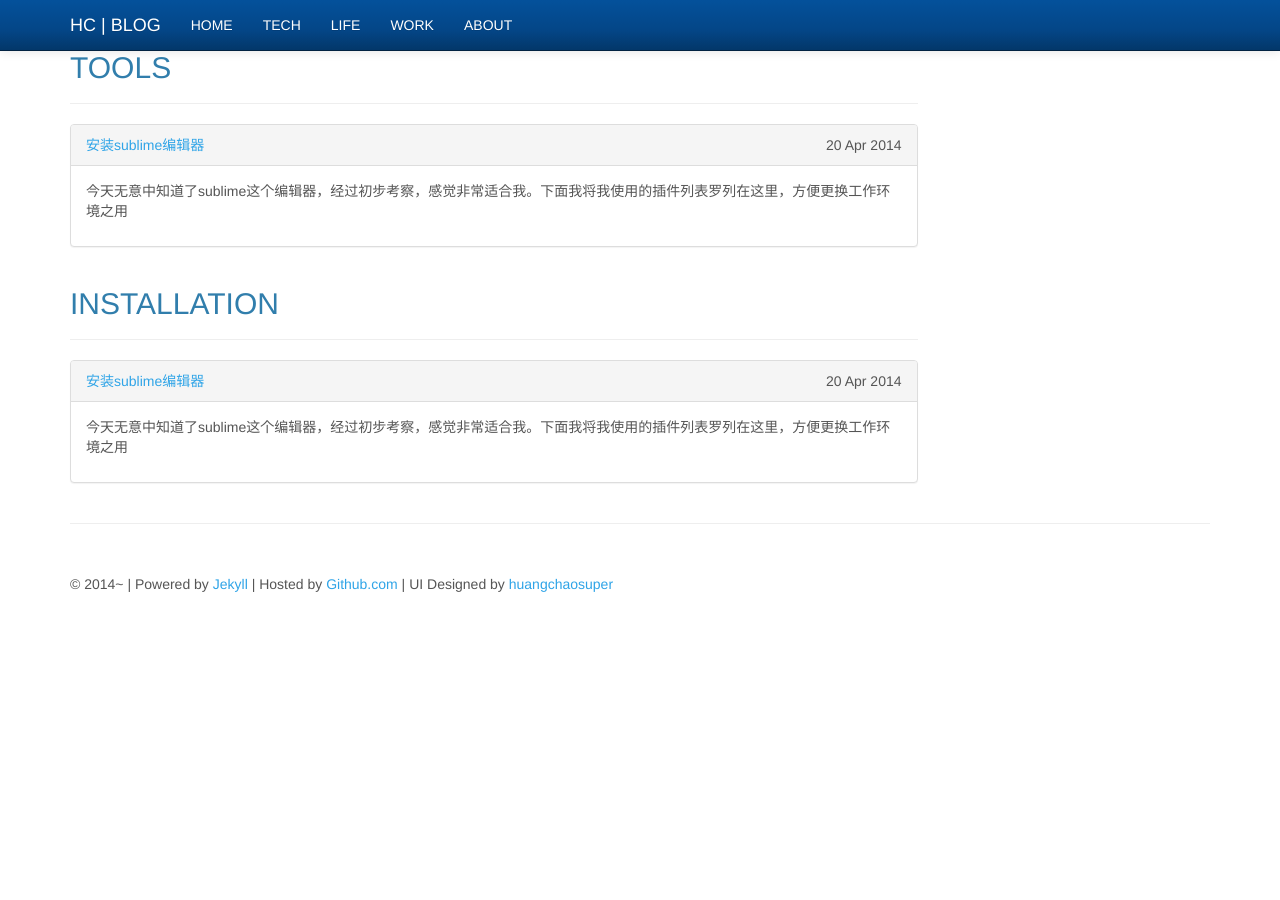
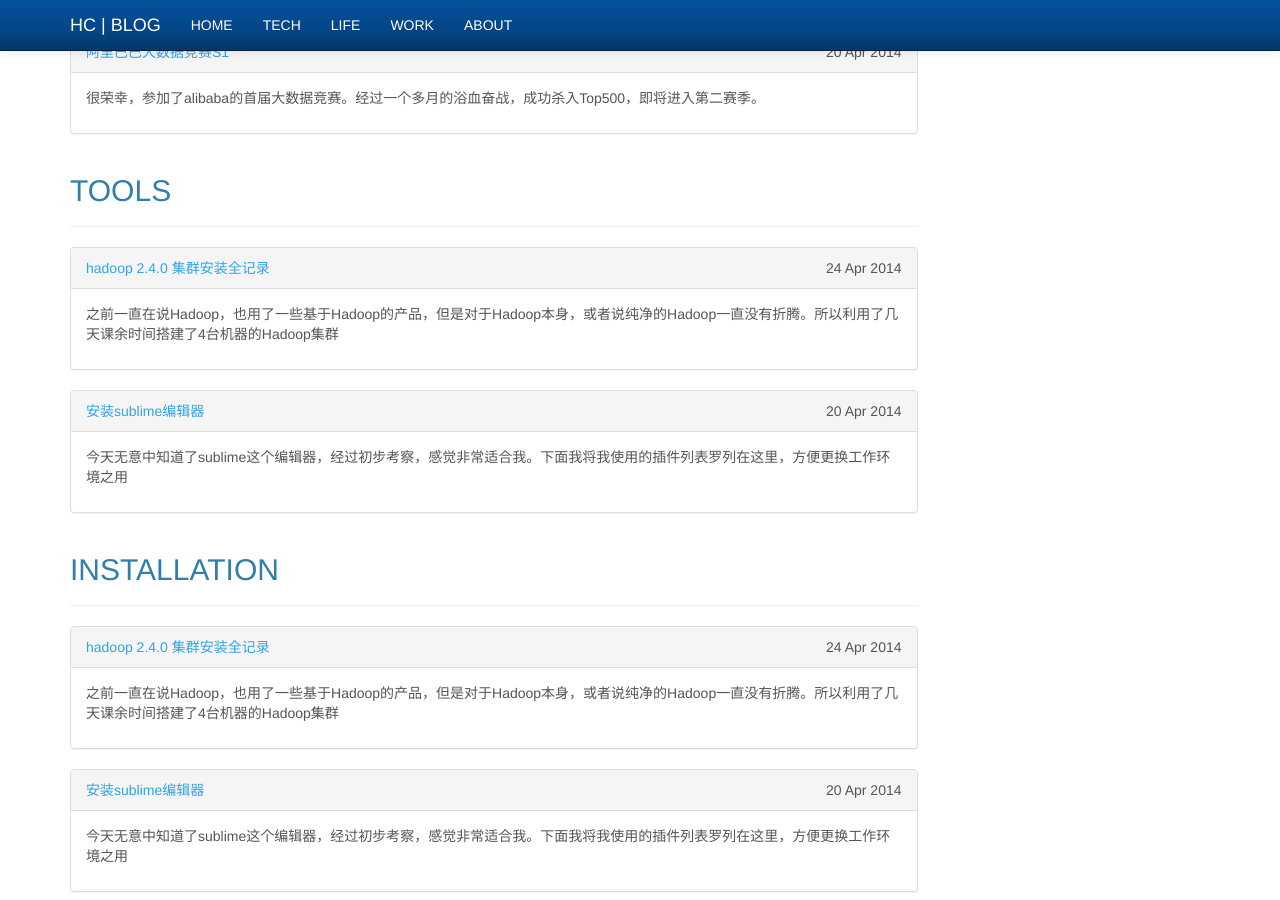
Before and after one commit to huangchaosuper/blog, a Jekyll site: the page built from tags.html, in a window 1280 px wide and 900 px high, scrolled down 707 px. Built offline with Jekyll 4.4.1, drawn with Linux system fonts in a browser that asks for light colours; Markdown is read by kramdown in place of the engine named in the settings; before the commit the page ends 1331 px from its top, so only the background shows below that; some of the changed text lies outside the part shown.

Commit message:
add hadoop blog

````diff
--- a/_posts/2014-03-22-welcome-to-jekyll.markdown
+++ b/_posts/2014-03-22-welcome-to-jekyll.markdown
@@ -3,6 +3,7 @@
 title:  "51CTO BLOG 迁移"
 date:   2014-03-22 05:26:44
 categories: tech
+tags: jekyll
 ---
 
 以前使用51cto的blog，虽然原创的东西不多，但是也有所不舍，决定在这里加入一个[链接][1]。
--- /dev/null
+++ b/_posts/2014-04-24-hadoop-install.markdown
@@ -0,0 +1,366 @@
+---
+layout: post
+title: "hadoop 2.4.0 集群安装全记录"
+date: 2014-04-24 12:58:00
+categories: work tech
+tags: tools installation
+---
+
+之前一直在说Hadoop，也用了一些基于Hadoop的产品，但是对于Hadoop本身，或者说纯净的Hadoop一直没有折腾。所以利用了几天课余时间搭建了4台机器的Hadoop集群
+
+##准备
+首先部署了4台redhat x64机器，机器名分别为 `M1,S1,S2,S3...`
+>M1:NameNode，SecondNameNode，ResourceManager
+
+>S1:DataNode,NodeManager
+
+>S2:DataNode,NodeManager
+
+>S3:DataNode,NodeManager
+
+以上分配可能有些问题，日后再改咯
+
+##卸载OpenJDK
+由于RH本身自带OpenJDK，但是和SunJDK还是有些细微差别，为了保证万无一失，这里卸载自带的OpenJDK
+```shell
+<!-- 切换到管理员帐户 -->
+sudo -s
+<!-- 查看java版本，是否为OpenJDK -->
+java --version
+<!-- 查看系统中安装的所有java包，并逐一删除 -->
+rpm -qa|grep java
+rpm -e --nodeps java-1.7.0-openjdk-devel-1.7.0.25-2.3.10.4.el6_4.x86_64
+rpm -e --nodeps java-1.5.0-gcj-1.5.0.0-29.1.el6.x86_64
+rpm -e --nodeps java-1.6.0-openjdk-1.6.0.0-1.62.1.11.11.90.el6_4.x86_64
+rpm -e --nodeps java-1.7.0-openjdk-1.7.0.25-2.3.10.4.el6_4.x86_64
+rpm -e --nodeps java-1.6.0-openjdk-devel-1.6.0.0-1.62.1.11.11.90.el6_4.x86_64
+```
+
+##安装Sun JDK
+首先从Oracle下载最新的jdk安装包`rpm`，我写此文章的时候已经是java8了
+```shell
+<!--我的下载目录为/home/huanchao/downloads-->
+cd /home/huanchao/downloads
+rpm -i jdk-8u5-linux-x64.rpm
+```
+
+##创建hadoop用户和组，构建hadoop文件结构
+当然，如果大家在自己的帐号下，或者`root`帐号下创建也是完全可以，不过不够专业，而且会有安全风险，这里不多赘述
+```shell
+<!--创建hadoop用户和组-->
+useradd -m -s /bin/bash -U hadoop
+<!--切换到hadoop用户-->
+su hadoop
+cd /home/hadoop
+mkdir downloads
+cd downloads
+<!--从官网将最新的hadoop2.4.0.tar.gz包下载到/home/hadoop/downloads/目录下，并解压-->
+tar -xzvf hadoop-2.4.0.tar.gz
+<!--切换回root账户-->
+exit
+<!--将解压后的文件目录移动到系统的opt目录下，我这里使用的是cloudhost，SAN存储-->
+mv /home/hadoop/downloads/hadoop-2.4.0 /opt/cloudhost/hadoop-2.4.0
+<!--创建软连接-->
+ln -s /opt/cloudhost/hadoop-2.4.0/ /opt/cloudhost/hadoop
+cd /opt/cloudhost/hadoop/etc/hadoop
+<!--创建logs目录，并赋予hadoop用户权限-->
+mkdir /opt/cloudhost/logs/hadoop
+cd /opt/cloudhost/logs
+chown -R hadoop:hadoop hadoop
+```
+
+##添加环境变量
+切换回`hadoop`用户
+>编辑`/home/hadoop/.bashrc`
+```content
+export JAVA_HOME=/usr/java/default/
+export PATH=$PATH:$JAVA_HOME/bin
+export CLASSPATH=$JAVA_HOME/lib/*.jar:$JAVA_HOME/jre/lib/*.jar
+
+export HADOOP_HOME=/opt/cloudhost/hadoop
+export PATH=$PATH:$HADOOP_HOME/bin
+export PATH=$PATH:$HADOOP_HOME/sbin
+export HADOOP_LOG_DIR=/opt/cloudhost/logs/hadoop
+export YARN_LOG_DIR=$HADOOP_LOG_DIR
+```
+
+##RSA免密码配置
+这一步是必须的，也是最繁琐的:(
+>在用户`hadoop`的工作目录下`/home/hadoop/`执行`ssh-keygen`，一路回车
+
+如果没什么异常，会生成此文件`/home/hadoop/.ssh/id_rsa.pub`
+```shell
+<!--创建authorized_keys 或者 #cat id_dsa.pub >> ~/.ssh/authorized_keys-->
+cp /home/hadoop/.ssh/id_rsa.pub /home/hadoop/.ssh/authorized_keys
+<!--切换到root用户-->
+exit
+<!--把此文件copy到处，供分发给S1，S2和S3-->
+cp /home/hadoop/.ssh/id_rsa.pub /home/huanchao/id_rsa.pub
+```
+S1，S2，S3分别执行以上操作，可以通过下面代码进行验证
+```shell
+ssh M1
+```
+
+##修改hadoop配置文件
+>hadoop#/opt/cloudhost/hadoop/etc/hadoop/core-site.xml
+```vim
+<?xml version="1.0" encoding="UTF-8"?>
+<?xml-stylesheet type="text/xsl" href="configuration.xsl"?>
+<configuration>
+        <property>
+                <name>fs.defaultFS</name>
+                <value>hdfs://M1:9000/</value>
+                <description>The name of the default file system. A URI whose scheme
+                        and authority determine the FileSystem implementation. The uri's
+                        scheme determines the config property (fs.SCHEME.impl) naming the
+                        FileSystem implementation class. The uri's authority is used to
+                        determine the host, port, etc. for a filesystem.</description>
+        </property>
+        <property>
+                <name>dfs.replication</name>
+                <value>3</value>
+        </property>
+        <property>
+                <name>hadoop.tmp.dir</name>
+                <value>/opt/cloudhost/hadoop/tmp/hadoop-${user.name}</value>
+                <description>A base for other temporary directories.</description>
+        </property>
+</configuration>
+```
+>hadoop#/opt/cloudhost/hadoop/etc/hadoop/hdfs-site.xml
+```vim
+<?xml version="1.0" encoding="UTF-8"?>
+<?xml-stylesheet type="text/xsl" href="configuration.xsl"?>
+<configuration>
+        <property>
+                <name>dfs.namenode.name.dir</name>
+                <value>/opt/cloudhost/hadoop/hdfs/name</value>
+                <description>Path on the local filesystem where the NameNode stores
+                        the namespace and transactions logs persistently.</description>
+        </property>
+        <property>
+                <name>dfs.datanode.data.dir</name>
+                <value>/opt/cloudhost/hadoop/hdfs/data</value>
+                <description>Comma separated list of paths on the local filesystem of a DataNode where it should store its blocks.</description>
+        </property>
+        <property>
+                <name>dfs.permissions</name>
+                <value>false</value>
+        </property>
+</configuration>
+```
+>hadoop#/opt/cloudhost/hadoop/etc/hadoop/yarn-site.xml
+```vim
+<?xml version="1.0"?>
+<configuration>
+        <property>
+                <name>yarn.resourcemanager.resource-tracker.address</name>
+                <value>M1:8031</value>
+                <description>host is the hostname of the resource manager and
+                        port is the port on which the NodeManagers contact the Resource Manager.
+                </description>
+        </property>
+        <property>
+                <name>yarn.resourcemanager.scheduler.address</name>
+                <value>M1:8030</value>
+                <description>host is the hostname of the resourcemanager and port is
+                        the port
+                        on which the Applications in the cluster talk to the Resource Manager.
+                </description>
+        </property>
+        <property>
+                <name>yarn.resourcemanager.scheduler.class</name>
+                <value>org.apache.hadoop.yarn.server.resourcemanager.scheduler.capacity.CapacityScheduler</value>
+                <description>In case you do not want to use the default scheduler</description>
+        </property>
+        <property>
+                <name>yarn.resourcemanager.address</name>
+                <value>M1:8032</value>
+                <description>the host is the hostname of the ResourceManager and the
+                        port is the port on
+                        which the clients can talk to the Resource Manager.
+                </description>
+        </property>
+        <property>
+                <name>yarn.nodemanager.local-dirs</name>
+                <value>${hadoop.tmp.dir}/nodemanager/local</value>
+                <description>the local directories used by the nodemanager</description>
+        </property>
+        <property>
+                <name>yarn.nodemanager.address</name>
+                <value>0.0.0.0:8034</value>
+                <description>the nodemanagers bind to this port</description>
+        </property>
+        <property>
+                <name>yarn.nodemanager.resource.cpu-vcores</name>
+                <value>1</value>
+                <description></description>
+        </property>
+        <property>
+                <name>yarn.nodemanager.resource.memory-mb</name>
+                <value>2048</value>
+                <description>Defines total available resources on the NodeManager to be made available to running containers</description>
+        </property>
+        <property>
+                <name>yarn.nodemanager.remote-app-log-dir</name>
+                <value>${hadoop.tmp.dir}/nodemanager/remote</value>
+                <description>directory on hdfs where the application logs are moved to </description>
+        </property>
+        <property>
+                <name>yarn.nodemanager.log-dirs</name>
+                <value>${hadoop.tmp.dir}/nodemanager/logs</value>
+                <description>the directories used by Nodemanagers as log directories</description>
+        </property>
+        <property>
+                <name>yarn.application.classpath</name>
+                <value>$HADOOP_HOME,$HADOOP_HOME/share/hadoop/common/*,
+               $HADOOP_HOME/share/hadoop/common/lib/*,
+               $HADOOP_HOME/share/hadoop/hdfs/*,$HADOOP_HOME/share/hadoop/hdfs/lib/*,
+               $HADOOP_HOME/share/hadoop/yarn/*,$HADOOP_HOME/share/hadoop/yarn/lib/*,
+               $HADOOP_HOME/share/hadoop/mapreduce/*,$HADOOP_HOME/share/hadoop/mapreduce/lib/*</value>
+                <description>Classpath for typical applications.</description>
+        </property>
+        <!-- Use mapreduce_shuffle instead of mapreduce.suffle (YARN-1229)-->
+        <property>
+                <name>yarn.nodemanager.aux-services</name>
+                <value>mapreduce_shuffle</value>
+                <description>shuffle service that needs to be set for Map Reduce to run </description>
+        </property>
+     <property>
+            <name>yarn.nodemanager.aux-services.mapreduce.shuffle.class</name>
+            <value>org.apache.hadoop.mapred.ShuffleHandler</value>
+     </property>
+     <property>
+            <name>yarn.scheduler.minimum-allocation-mb</name>
+            <value>256</value>
+     </property>
+     <property>
+            <name>yarn.scheduler.maximum-allocation-mb</name>
+            <value>6144</value>
+     </property>
+     <property>
+            <name>yarn.scheduler.minimum-allocation-vcores</name>
+            <value>1</value>
+     </property>
+     <property>
+            <name>yarn.scheduler.maximum-allocation-vcores</name>
+            <value>3</value>
+     </property>
+</configuration>
+```
+>hadoop#/opt/cloudhost/hadoop/etc/hadoop/mapred-site.xml
+```vim
+<?xml version="1.0"?>
+<?xml-stylesheet type="text/xsl" href="configuration.xsl"?>
+<configuration>
+     <property>
+          <name>mapreduce.framework.name</name>
+          <value>yarn</value>
+          <description>Execution framework set to Hadoop YARN.</description>
+     </property>
+     <property>
+          <name>mapreduce.map.memory.mb</name>
+          <value>512</value>
+          <description>Larger resource limit for maps. default 1024M</description>
+     </property>
+     <property>
+          <name>mapreduce.map.cpu.vcores</name>
+          <value>1</value>
+          <description></description>
+     </property>
+     <property>
+          <name>mapreduce.reduce.memory.mb</name>
+          <value>512</value>
+          <description>Larger resource limit for reduces.</description>
+     </property>
+     <property>
+          <name>mapreduce.reduce.shuffle.parallelcopies</name>
+          <value>5</value>
+          <description>Higher number of parallel copies run by reduces to fetch outputs from very large number of maps.</description>
+     </property>
+     <property>
+          <name>mapreduce.jobhistory.address</name>
+          <value>M1:10020</value>
+          <description>MapReduce JobHistory Server host:port, default port is 10020.</description>
+     </property>
+     <property>
+          <name>mapreduce.jobhistory.webapp.address</name>
+          <value>M1:19888</value>
+          <description>MapReduce JobHistory Server Web UI host:port, default port is 19888.</description>
+     </property>
+</configuration>
+```
+>hadoop#/opt/cloudhost/hadoop/etc/hadoop/slaves
+```vim
+S1
+S2
+S3
+```
+
+##配置网络
+当然你可以选择配置iptables，因为我不是这方面的专家，直接把防火墙关闭了
+```shell
+<!--临时关闭-->
+sudo service iptables stop
+sudo service ip6tables stop
+<!--永久关闭-->
+sudo chkconfig iptables off
+sudo chkconfig ip6tables off
+```
+
+##分发配置文件
+```shell
+<!--在主节点m1上将上面配置好的程序文件，复制分发到各个从节点上-->
+scp -r /opt/cloudhost/hadoop/etc/hadoop hadoop@S1:/opt/cloudhost/hadoop/etc/
+scp -r /opt/cloudhost/hadoop/etc/hadoop hadoop@S2:/opt/cloudhost/hadoop/etc/
+scp -r /opt/cloudhost/hadoop/etc/hadoop hadoop@S3:/opt/cloudhost/hadoop/etc/
+```
+
+##格式化NameNode
+在M1上执行
+```shell
+hadoop namenode -format
+```
+
+##启动HDFS集群
+>验证：http://M1:50070/
+```shell
+/opt/cloudhost/hadoop/sbin/start-dfs.sh
+```
+
+##启动Yarn集群
+```shell
+/opt/cloudhost/hadoop/sbin/start-yarn.sh
+```
+>ResourceManager验证：http://m1:8088/
+
+>NodeManager验证：http://s1:8042/ `S2,S3`均可验证
+
+##启动JobHistory服务
+>当然，你可以不启动这个服务
+```shell
+cd /opt/cloudhost/hadoop/sbin/
+mr-jobhistory-daemon.sh start historyserver
+```
+>JobHistory Server验证：http://M1:19888
+
+##查看进程
+```shell
+jps
+```
+
+##集群验证
+>使用hadoop自带的wordcount进行验证
+```shell
+<!--在HDFS下创建目录-->
+hadoop fs -mkdir -p /data/wordcount
+hadoop fs -mkdir -p /output/
+<!--上传需要wordcount的文件，这里随便找了一些文件-->
+hadoop fs -put /opt/cloudhost/hadoop/etc/hadoop/*.xml /data/wordcount/
+hadoop fs -ls /data/wordcount
+<!--执行wordcount实例-->
+hadoop jar /opt/cloudhost/hadoop/share/hadoop/mapreduce/hadoop-mapreduce-examples-2.4.0.jar wordcount /data/wordcount /output/wordcount
+```
+
+###以上为所有步骤，转载请注明出处huangchaosuper.github.io/blog
````
